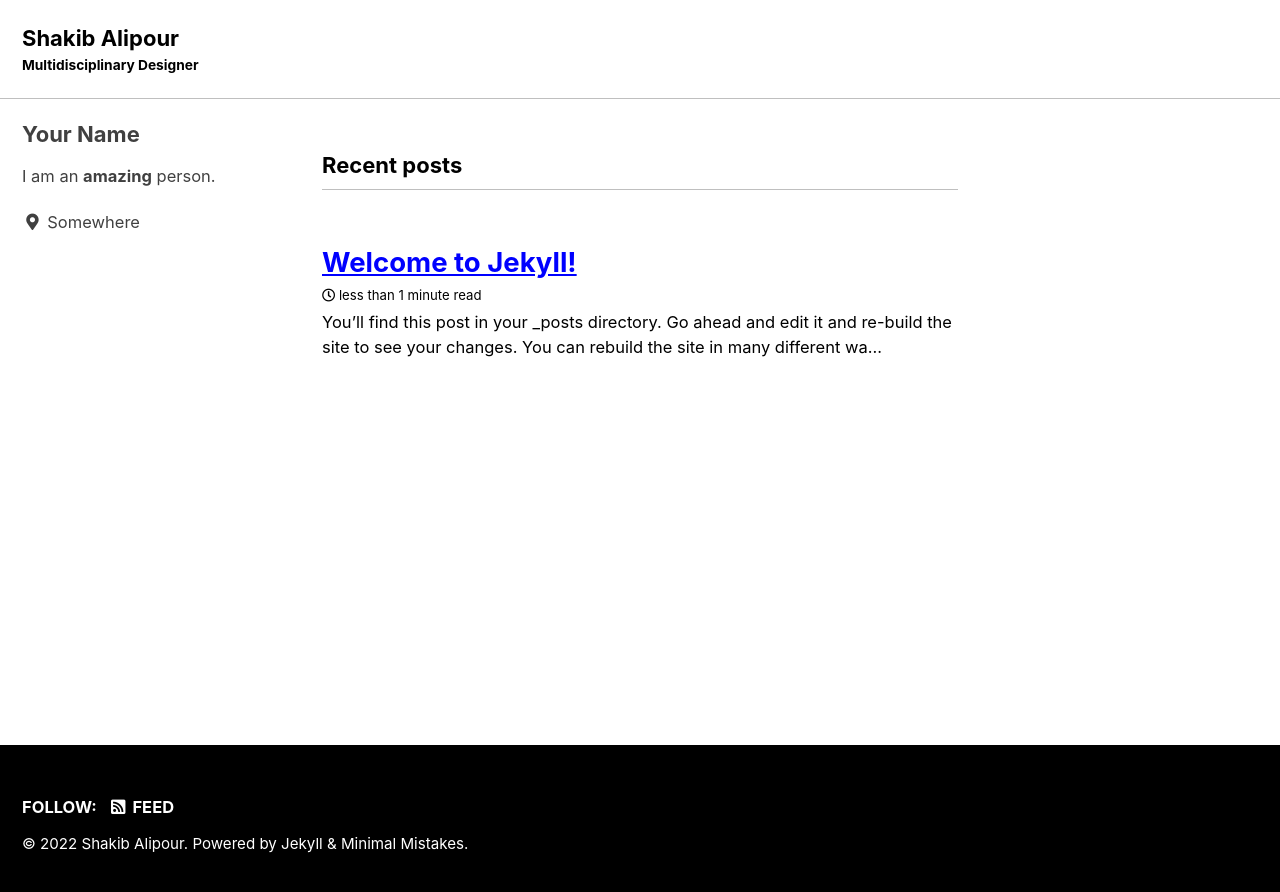
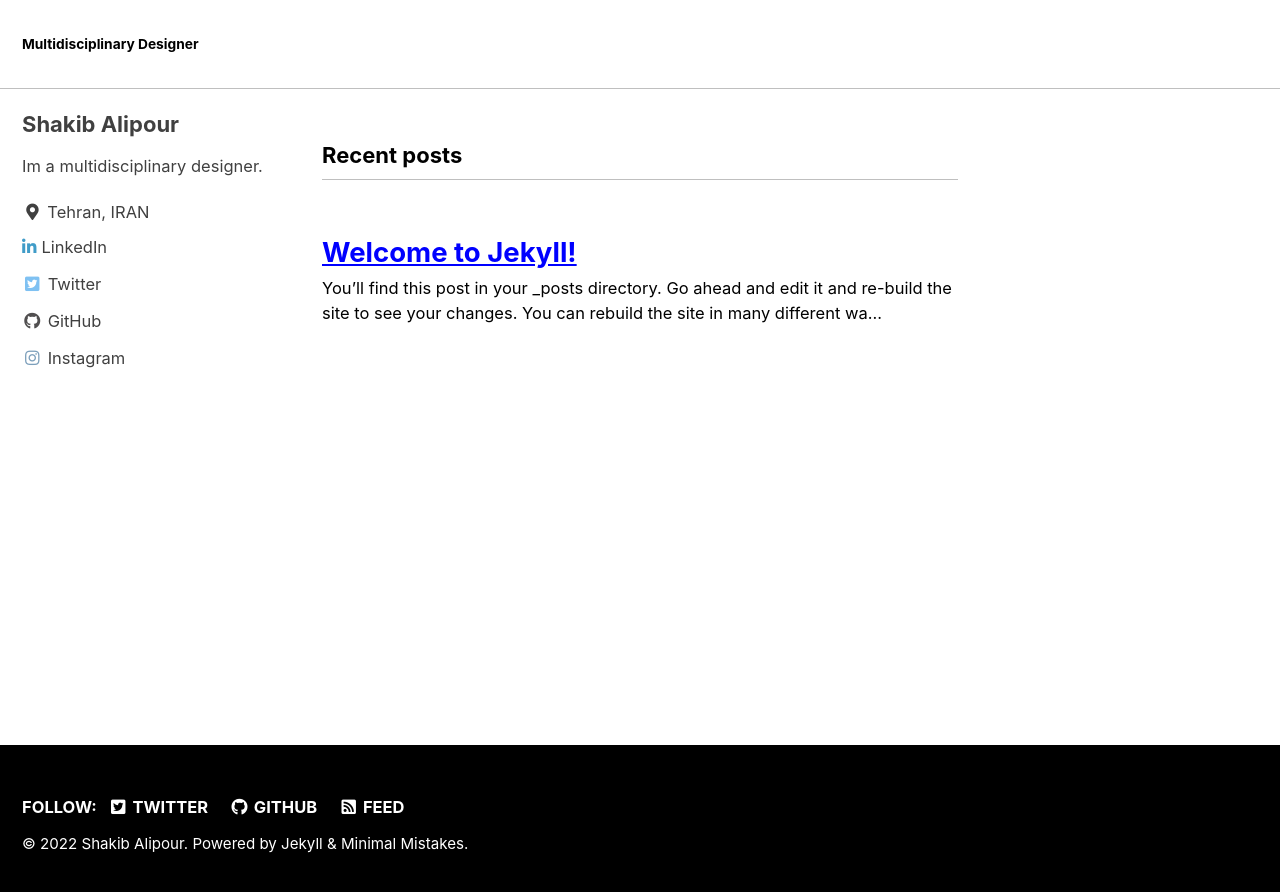
Before and after one commit to shkyb/shkyb.github.io, a Jekyll site: the page built from index.html, in a window 1280 px wide. Shown: the top 892 px of the page. Built offline with Jekyll 4.4.1, drawn with Linux system fonts in a browser that asks for light colours; cached includes are drawn as plain includes; the list of posts is cut into pages by our own code.

Commit message:
added social info, analytics modified site settings

```diff
--- a/_config.yml
+++ b/_config.yml
@@ -26,7 +26,7 @@ baseurl                  : # the subpath of your site, e.g. "/blog"
 repository               : "shkyb/shkyb.github.io"
 teaser                   : # path of fallback teaser image, e.g. "/assets/images/500x300.png"
 logo                     : # path of logo image to display in the masthead, e.g. "/assets/images/88x88.png"
-masthead_title           : # overrides the website title displayed in the masthead, use " " for no title
+masthead_title           : " " # overrides the website title displayed in the masthead, use " " for no title
 # breadcrumbs            : false # true, false (default)
 words_per_minute         : 200
 comments:
@@ -91,54 +91,58 @@ social:
   type                   : # Person or Organization (defaults to Person)
   name                   : # If the user or organization name differs from the site's name
   links: # An array of links to social media profiles
+    - "https://linkedin.com/in/shakib-alipour"
+    - "https://instagram.com/shakib.design"
+    - "https://twitter.com/shakib-alipour"
+    - "https://"
 
 # Analytics
 analytics:
-  provider               : false # false (default), "google", "google-universal", "google-gtag", "custom"
+  provider               : "google-gtag" # false (default), "google", "google-universal", "google-gtag", "custom"
   google:
-    tracking_id          :
+    tracking_id          : "G-NFWBQ3551V"
     anonymize_ip         : # true, false (default)
 
 
 # Site Author
 author:
-  name             : "Your Name"
+  name             : "Shakib Alipour"
   avatar           : # path of avatar image, e.g. "/assets/images/bio-photo.jpg"
-  bio              : "I am an **amazing** person."
-  location         : "Somewhere"
+  bio              : "Im a multidisciplinary designer."
+  location         : "Tehran, IRAN"
   email            :
   links:
     - label: "Email"
       icon: "fas fa-fw fa-envelope-square"
       # url: "mailto:your.name@email.com"
-    - label: "Website"
-      icon: "fas fa-fw fa-link"
-      # url: "https://your-website.com"
+    - label: "LinkedIn"
+      icon: "fab fa-linkedin-in"
+      url: "https://linkedin.com/shakib-alipour"
     - label: "Twitter"
       icon: "fab fa-fw fa-twitter-square"
-      # url: "https://twitter.com/"
+      url: "https://twitter.com/shakib-alipour"
     - label: "Facebook"
       icon: "fab fa-fw fa-facebook-square"
       # url: "https://facebook.com/"
     - label: "GitHub"
       icon: "fab fa-fw fa-github"
-      # url: "https://github.com/"
+      url: "https://github.com/shkyb"
     - label: "Instagram"
       icon: "fab fa-fw fa-instagram"
-      # url: "https://instagram.com/"
+      url: "https://instagram.com/shakib.design"
 
 # Site Footer
 footer:
   links:
     - label: "Twitter"
       icon: "fab fa-fw fa-twitter-square"
-      # url:
+      url: "https://twitter.com/shakib-alipour"
     - label: "Facebook"
       icon: "fab fa-fw fa-facebook-square"
       # url:
     - label: "GitHub"
       icon: "fab fa-fw fa-github"
-      # url:
+      url: "https://github.com/shkyb"
     - label: "GitLab"
       icon: "fab fa-fw fa-gitlab"
       # url:
@@ -283,8 +287,21 @@ defaults:
       type: posts
     values:
       layout: single
-      author_profile: true
-      read_time: true
+      author_profile: # true
+      read_time: # true
       comments: # true
       share: true
       related: true
+      show_date: # true
+ # _pages
+  - scope:
+      path: ""
+      type: pages
+    values:
+      layout: single
+  # _foo
+  - scope:
+      path: ""
+      type: foo
+    values:
+      layout: single
```
